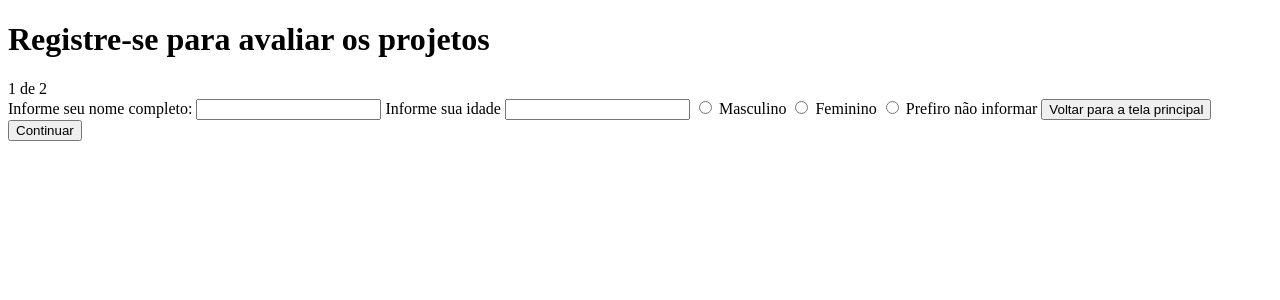
After one commit to NickProfessor/callback-return, a PHP site: page /pages/cadastroUsuario.php in a window 1280 px wide. The commit adds this page. Shown: the top 300 px of the page. Run offline with PHP 8.4, Linux system fonts and the light colour scheme; a stand-in replaces the project's code that opens the database connection; some libraries are stand-ins or nearby versions.

Commit message:
feat: criação do forms principal para cadastro de usuário

```diff
--- a/index.php
+++ b/index.php
@@ -4,7 +4,7 @@ require_once __DIR__ . "/config/db_connect.php";
 ?>
 
 <!DOCTYPE html>
-<html lang="en">
+<html lang="pt-br">
 
 <head>
     <meta charset="UTF-8">
@@ -14,6 +14,7 @@ require_once __DIR__ . "/config/db_connect.php";
 
 <body>
     <h2>Hello world</h2>
+    <a href"./pages/cadastroUsuario.php"></a>
 </body>
 
 </html>
--- /dev/null
+++ b/pages/cadastroUsuario.php
@@ -0,0 +1,37 @@
+<!DOCTYPE html>
+<html lang="pt-br">
+
+<head>
+    <meta charset="UTF-8">
+    <meta name="viewport" content="width=device-width, initial-scale=1.0">
+    <title>Cadastro | CallBackReturn</title>
+</head>
+
+<body>
+    <h1>Registre-se para avaliar os projetos</h1>
+    <div>1 de 2</div>
+
+    <form action="confirmarCadastro.php" method="POST">
+
+        <label for="nome">Informe seu nome completo:</label>
+        <input type="text" name="nome" required>
+
+        <label for="idade">Informe sua idade</label>
+        <input type="number" name="idade" required>
+
+        <input type="radio" name="sexo" value="masculino" required>
+        <label for="masculino">Masculino</label>
+
+        <input type="radio" name="sexo" value="feminino" required>
+        <label for="feminino">Feminino</label>
+
+        <input type="radio" name="sexo" value="outro" required>
+        <label for="outro">Prefiro não informar</label>
+
+        <button type="button">Voltar para a tela principal</button>
+        <input type="submit" name="submit" value="Continuar">
+
+    </form>
+</body>
+
+</html>
```
